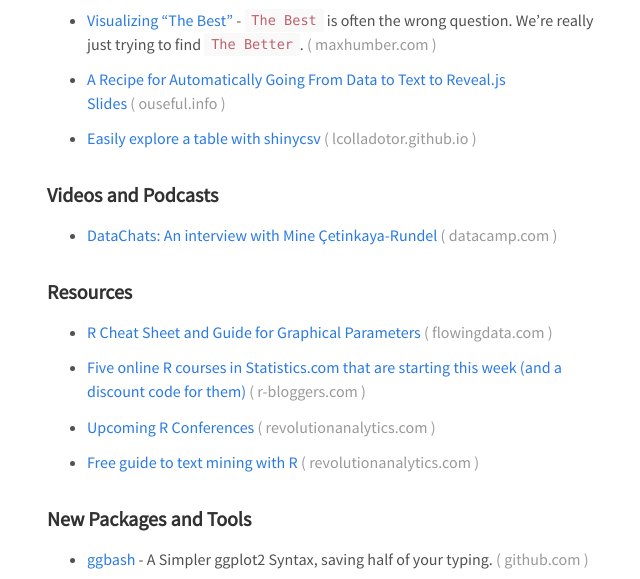
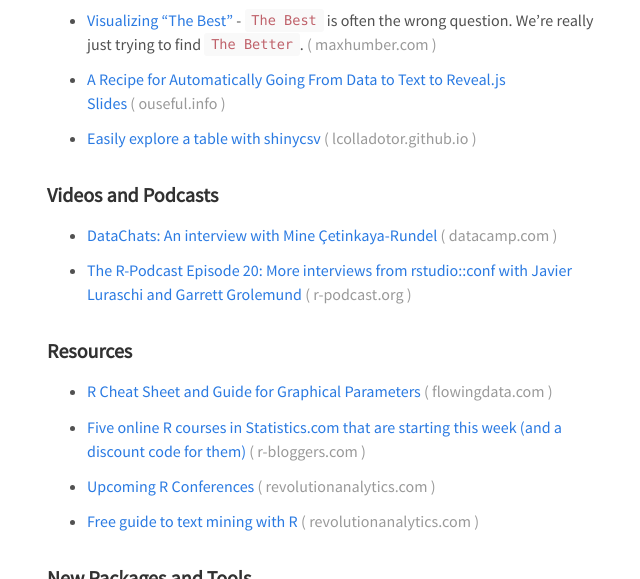
Before and after one commit to rweekly/rweekly.org, a Jekyll site: the page built from draft.md, in a window 1280 px wide and 900 px high, scrolled down 4185 px, cut to the strip 0-579 px from the top of the window. Shown: the whole strip, without its empty margins (313-953 px from the left). Built offline with Jekyll 4.4.1, drawn with Linux system fonts in a browser that asks for light colours; comment, search, counter and statistics services are not loaded.

Commit message:
Update draft.md

```diff
--- a/draft.md
+++ b/draft.md
@@ -136,6 +136,7 @@
 
 + [DataChats: An interview with Mine Çetinkaya-Rundel](http://www.datacamp.com/community/blog/datachats-an-interview-with-mine-cetinkaya-rundel)
 
++ [The R-Podcast Episode 20: More interviews from rstudio::conf with Javier Luraschi and Garrett Grolemund](http://r-podcast.org/posts/the-r-podcast-episode-20-more-interviews-from-rstudioconf-with-javier-luraschi-and-garrett-grolemund.html)
 
 ### Resources
 
```
